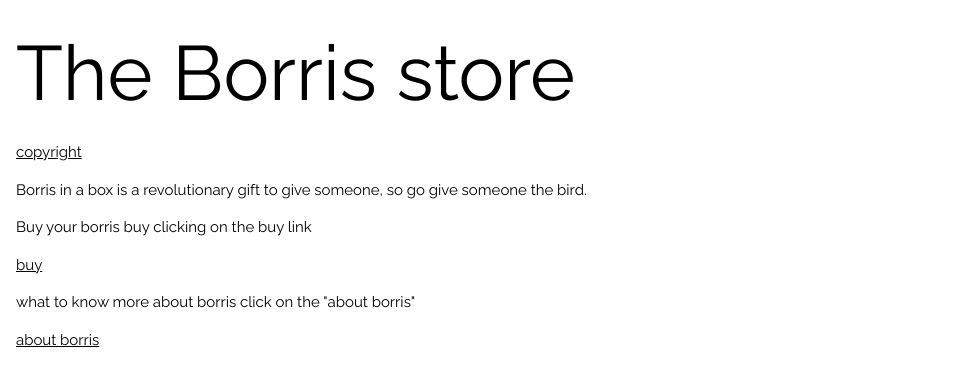
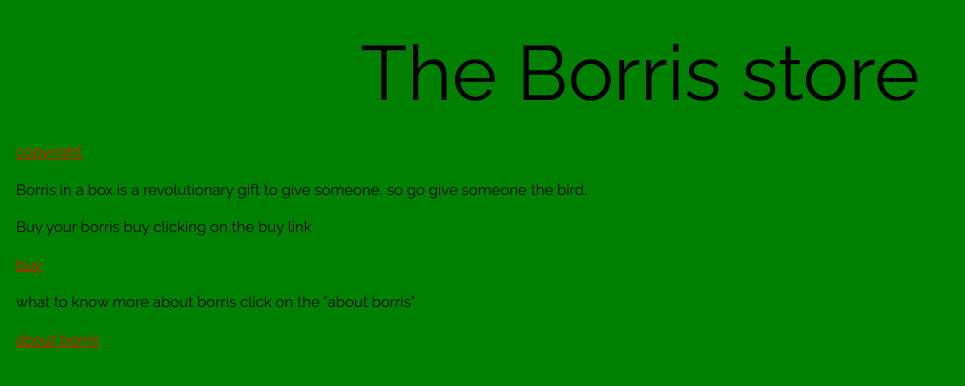
Before and after one commit to borrisinc/borrisstore-v2-public, a plain HTML site: page index.html in a window 1280 px wide. Shown: the whole page, without its empty margins (0-965 px from the left). Drawn offline with nearby package versions, Linux system fonts and the light colour scheme.

Commit message:
Update style.css

```diff
--- a/style.css
+++ b/style.css
@@ -4,7 +4,9 @@
 html {
   box-sizing: border-box;
   font-size: 16px;
+  height: 100%;
 }
+
 
 *,
 *:before,
@@ -15,8 +17,10 @@ html {
 /* adjust typography defaults */
 body {
   margin: 1rem;
-  font-family: sans-serif;
   line-height: 1.5;
+  font-family: "Raleway", sans-serif;
+  background-color: green;
+  height: 100%;
 }
 
 /* images and videos max out at full width */
@@ -26,5 +30,11 @@ video {
   max-width: 100%;
 }
 
-body,h1 {font-family: "Raleway", sans-serif}
-body, html {height: 100%}
+h1 {
+  text-align: center;
+  font-family: "Raleway", sans-serif;
+}
+
+.link-text {
+  color: red;
+}
```
